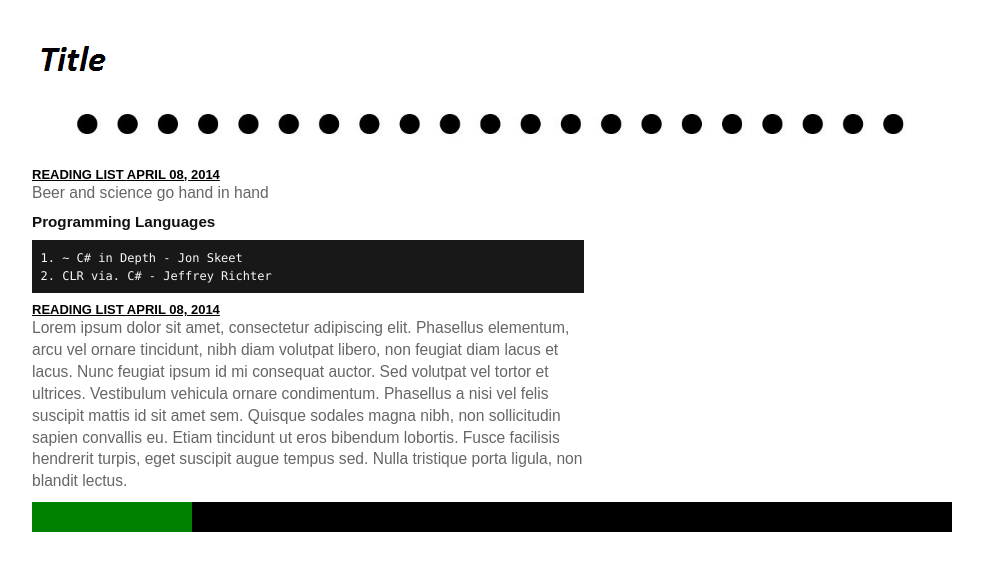
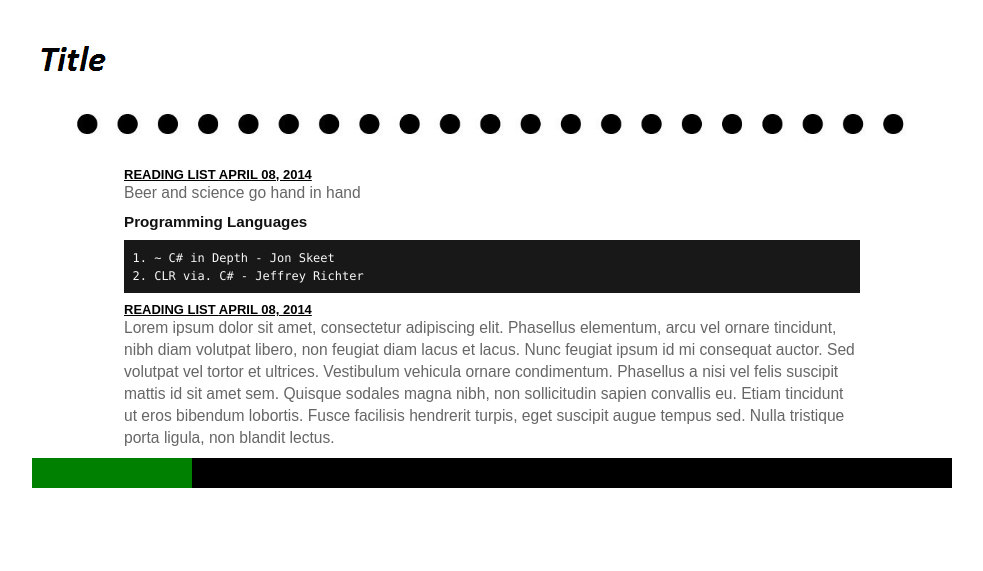
Before and after one commit to M-AV/M-AV.github.io, a Jekyll site: the page built from index.html, in a window 1280 px wide. Shown: the top 571 px of the page, without its empty margins (148-1131 px from the left). Built offline with Jekyll 4.4.1, drawn with Linux system fonts in a browser that asks for light colours; Markdown is read by kramdown in place of the engine named in the settings.

Commit message:
Centered content and made it a bit broader

```diff
--- a/assets/css/style.css
+++ b/assets/css/style.css
@@ -61,8 +61,9 @@ article, aside, details, figcaption, figure, footer, header, hgroup, menu, nav,
 }
 
 #main {
-    width: 60%;
+    width: 80%;
     margin-right: 5%;
+    margin-left: 10%;
     float: left;
 }
 
```
